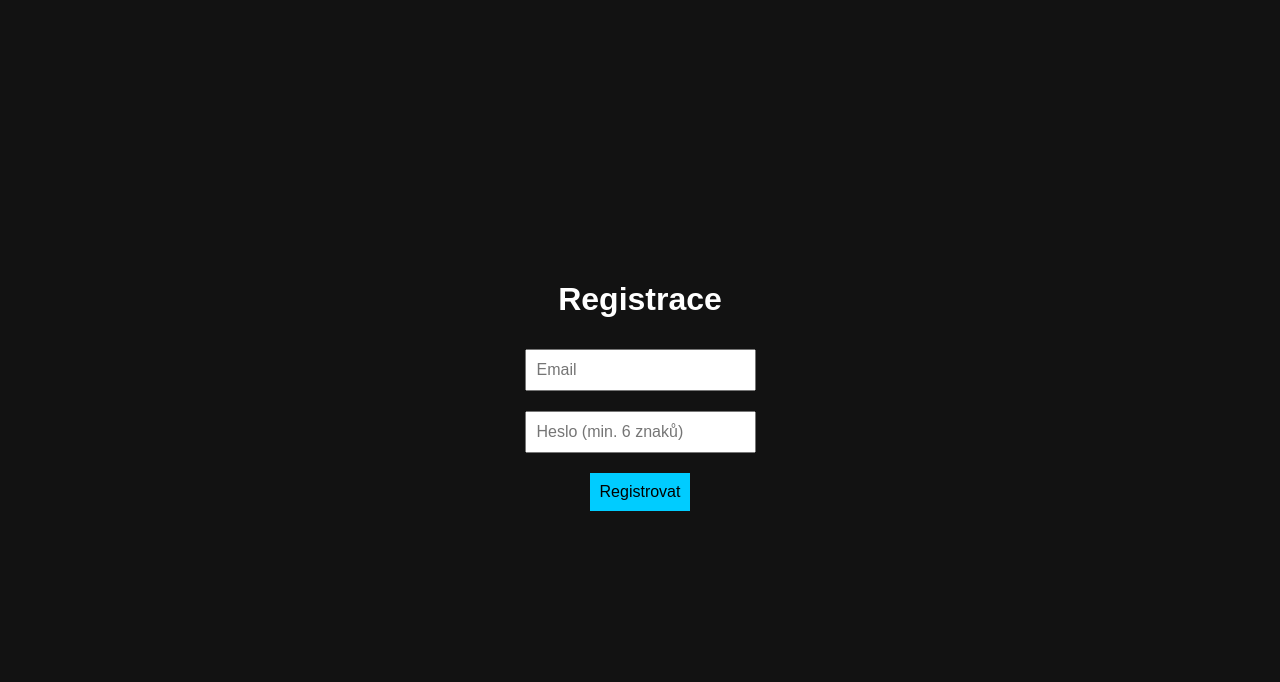
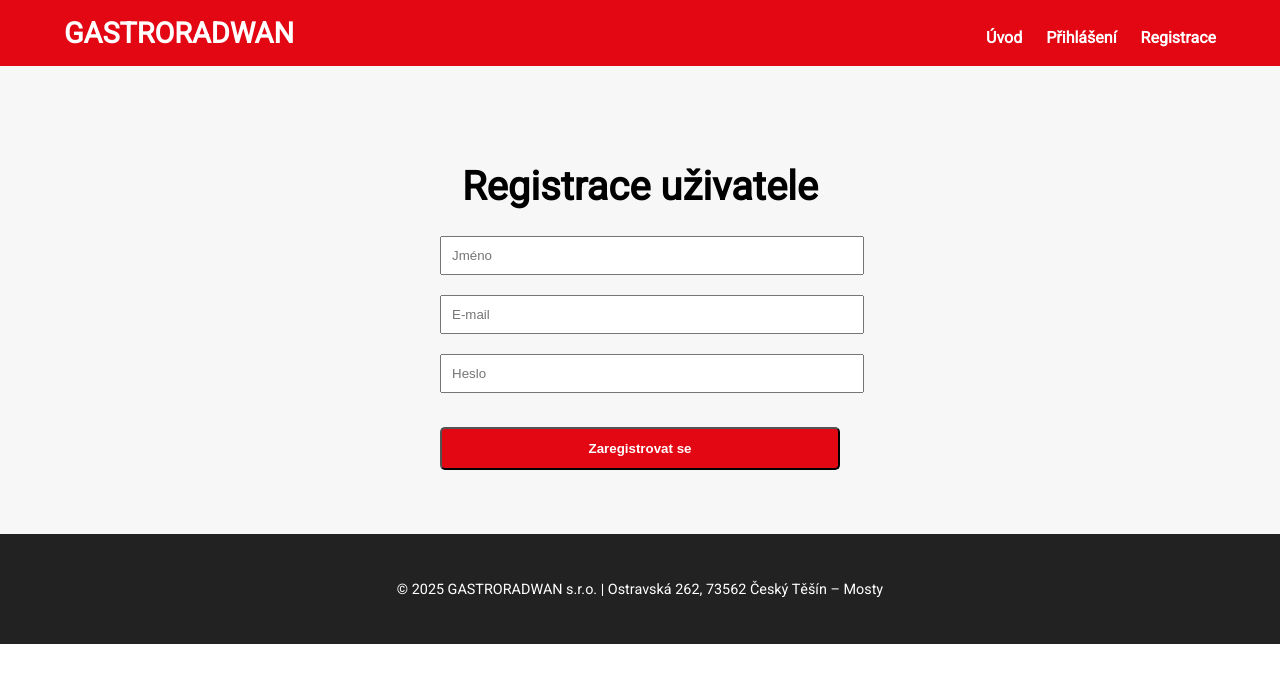
Before and after one commit to gastroradwan/protokol, a plain HTML site: page signup.html in a window 1280 px wide. Drawn offline with nearby package versions, Linux system fonts and the light colour scheme.

Commit message:
Update signup.html

```diff
--- a/signup.html
+++ b/signup.html
@@ -2,71 +2,39 @@
 <html lang="cs">
 <head>
   <meta charset="UTF-8" />
+  <meta name="viewport" content="width=device-width, initial-scale=1.0"/>
   <title>Registrace | GASTRORADWAN</title>
-  <script src="https://cdn.jsdelivr.net/npm/@supabase/supabase-js@2"></script>
-  <script src="supabase-config.js"></script>
-  <style>
-    body {
-      background: #121212;
-      color: white;
-      font-family: sans-serif;
-      display: flex;
-      flex-direction: column;
-      align-items: center;
-      justify-content: center;
-      height: 100vh;
-    }
-
-    input, button {
-      margin: 10px;
-      padding: 10px;
-      font-size: 1rem;
-    }
-
-    button {
-      background-color: #00ccff;
-      border: none;
-      color: black;
-      cursor: pointer;
-    }
-
-    #message {
-      margin-top: 20px;
-    }
-  </style>
+  <link href="https://fonts.googleapis.com/css2?family=Roboto&display=swap" rel="stylesheet">
+  <link rel="stylesheet" href="styles.css" />
 </head>
 <body>
-  <h1>Registrace</h1>
-  <input type="email" id="email" placeholder="Email" />
-  <input type="password" id="password" placeholder="Heslo (min. 6 znaků)" />
-  <button onclick="signup()">Registrovat</button>
-  <p id="message"></p>
+  <header>
+    <div class="container header-content">
+      <h1>GASTRORADWAN</h1>
+      <nav>
+        <a href="index.html">Úvod</a>
+        <a href="login.html">Přihlášení</a>
+        <a href="signup.html">Registrace</a>
+      </nav>
+    </div>
+  </header>
 
-  <script>
-    async function signup() {
-      const email = document.getElementById("email").value;
-      const password = document.getElementById("password").value;
-      const msg = document.getElementById("message");
+  <section class="hero">
+    <div class="container" style="max-width: 400px;">
+      <h2 style="text-align:center;">Registrace uživatele</h2>
+      <form id="signup-form">
+        <input type="text" placeholder="Jméno" required style="width:100%; padding:10px; margin:10px 0;"/>
+        <input type="email" placeholder="E-mail" required style="width:100%; padding:10px; margin:10px 0;"/>
+        <input type="password" placeholder="Heslo" required style="width:100%; padding:10px; margin:10px 0;"/>
+        <button type="submit" class="btn" style="width:100%;">Zaregistrovat se</button>
+      </form>
+    </div>
+  </section>
 
-      const { data: { user }, error } = await supabase.auth.signUp({ email, password });
-
-      if (error) {
-        msg.innerText = "❌ Registrace selhala: " + error.message;
-        return;
-      }
-
-      // Automatický zápis do tabulky `users`
-      await supabase
-        .from('users')
-        .upsert([
-          { id: user.id, email: user.email, role: 'uzivatel' }
-        ], { onConflict: 'id' });
-
-      msg.innerText = "✅ Registrace proběhla úspěšně. Přesměrování...";
-      setTimeout(() => {
-        window.location.href = "dashboard.html";
-      }, 1000);
-    }
-  </script>
+  <footer>
+    <div class="container">
+      <p>© 2025 GASTRORADWAN s.r.o. | Ostravská 262, 73562 Český Těšín – Mosty</p>
+    </div>
+  </footer>
 </body>
 </html>
```
